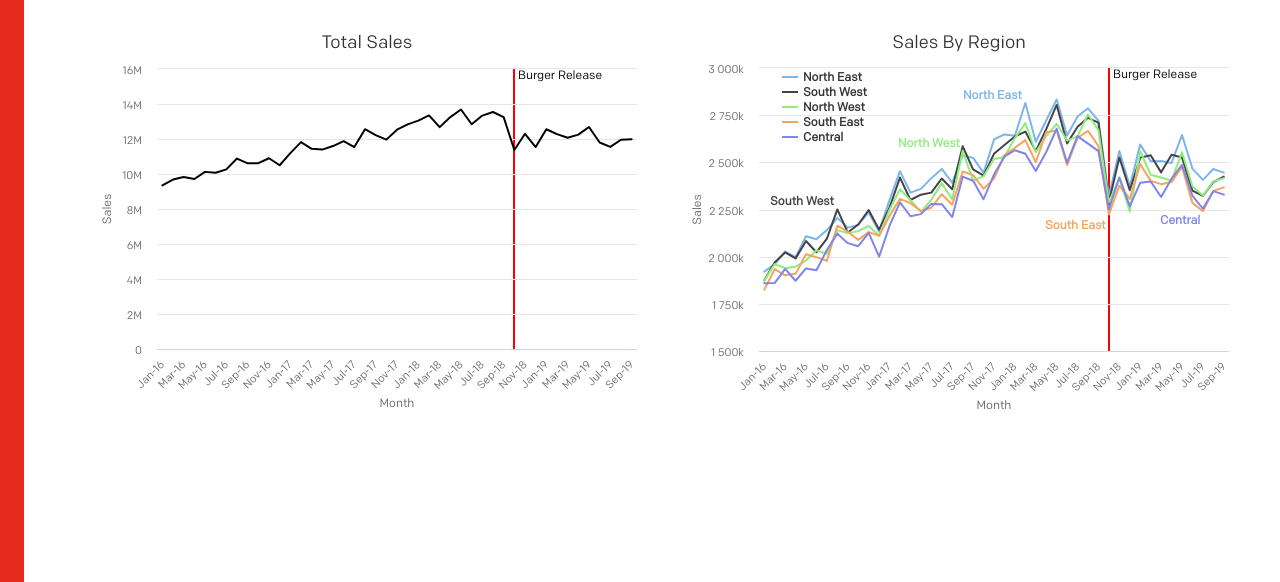
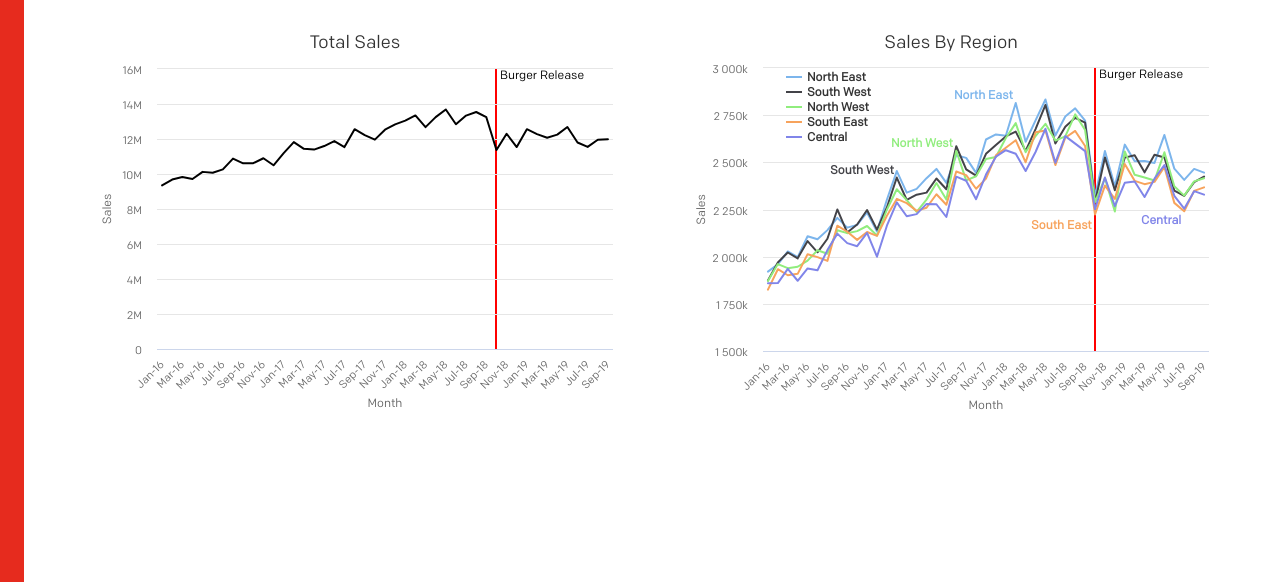
Before and after one commit to esanchez01/McDonaldsAnalysis, a plain HTML site: page index.html in a window 1280 px wide. Shown: the part 250-832 px from the top of the page. Drawn offline with nearby package versions, Linux system fonts and the light colour scheme.

Commit message:
fixed resizing

```diff
--- a/index.html
+++ b/index.html
@@ -58,16 +58,16 @@
 
     #total-sales {
         flex: 0 0 65%;
-	    min-width: 25em;
-	    max-width: 35em;
+	    min-width: 35%;
+	    max-width: 45%;
 
     }
 
     #region-sales {
         flex: 1;
-	    min-width: 25em;
-	    max-width: 35em;
-        margin-left: 2em;
+	    min-width: 35%;
+	    max-width: 45%;
+        margin-left: 5%;
     }
 
 </style>
```
